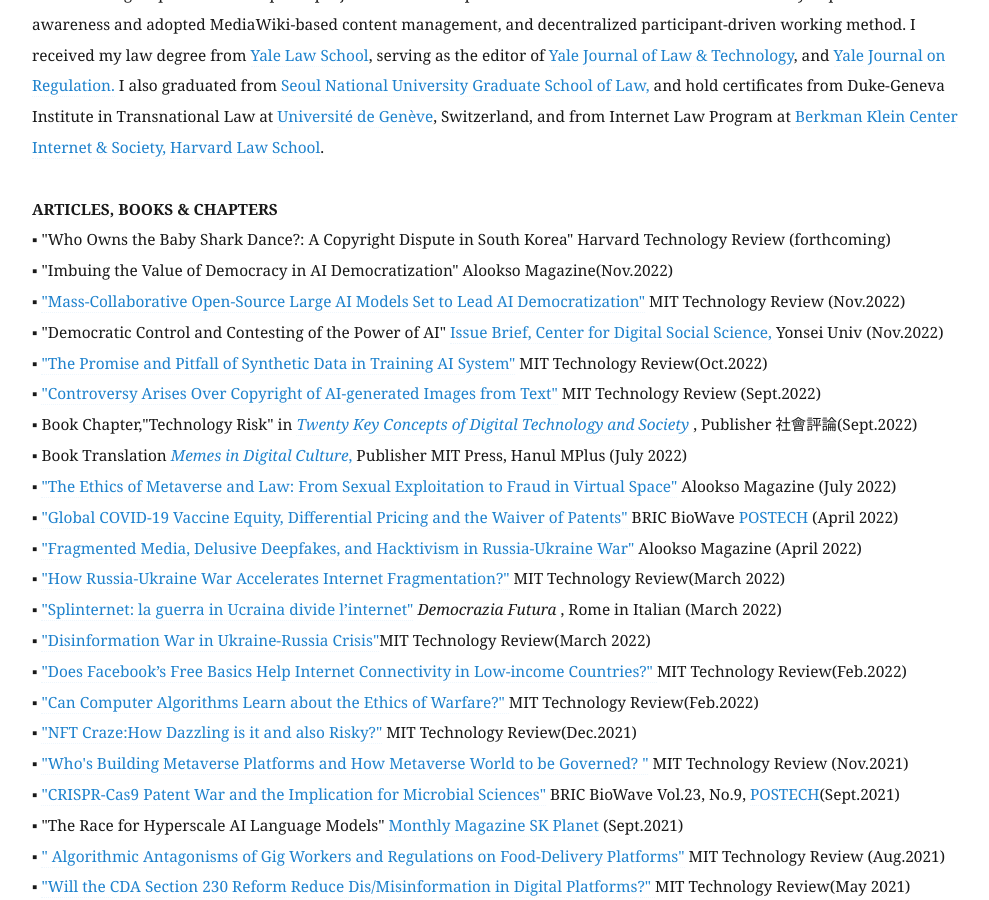
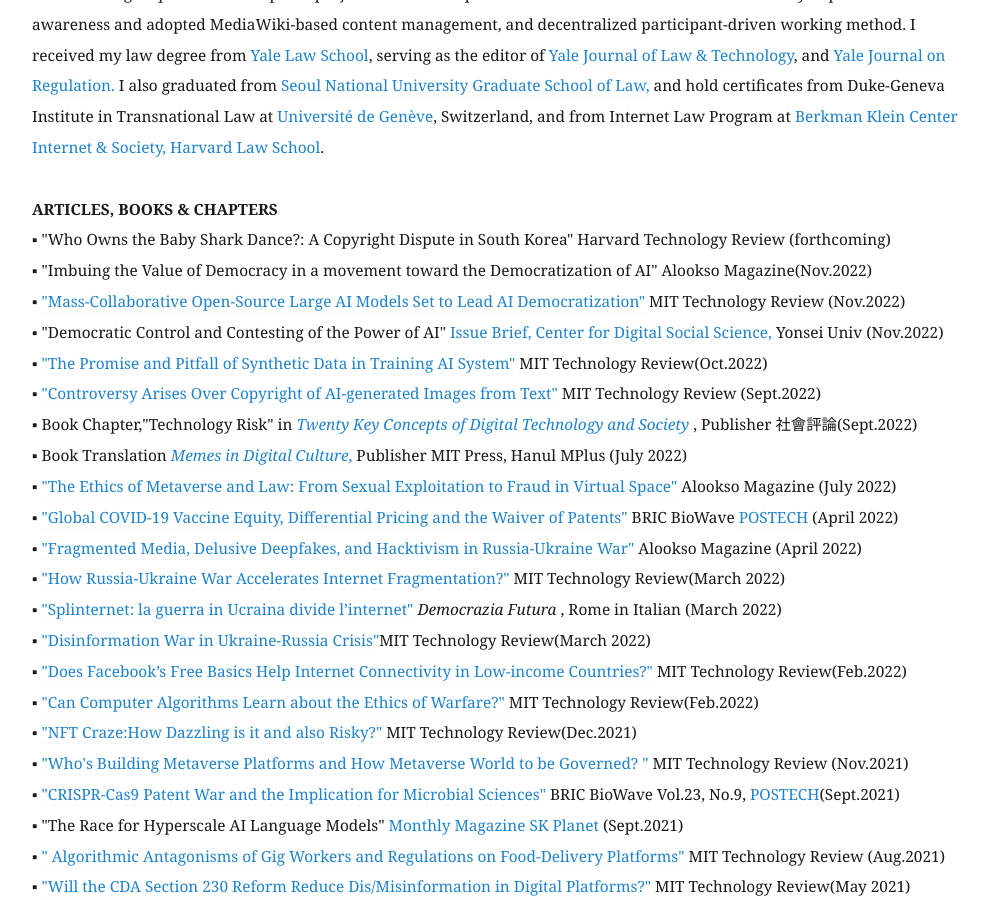
Before and after one commit to eunchangchoi/eunchangchoi.github.io, a Jekyll site: the page built from index.md, in a window 1280 px wide and 900 px high, scrolled down 1835 px. Shown: the whole window, without its empty margins (68-1057 px from the left). Built offline with Jekyll 4.4.1, drawn with Linux system fonts in a browser that asks for light colours.

Commit message:
Update index.md

```diff
--- a/index.md
+++ b/index.md
@@ -34,7 +34,7 @@
 <br>
  <strong> ARTICLES, BOOKS & CHAPTERS </strong> <br>
 ▪ "Who Owns the Baby Shark Dance?: A Copyright Dispute in South Korea" Harvard Technology Review (forthcoming) <br>
-▪ "Imbuing the Value of Democracy in AI Democratization" Alookso Magazine(Nov.2022) <br>
+▪ "Imbuing the Value of Democracy in a movement toward the Democratization of AI" Alookso Magazine(Nov.2022) <br>
 ▪ <a href="https://www.technologyreview.kr/ai-%eb%af%bc%ec%a3%bc%ed%99%94%eb%a5%bc-%ec%9d%b4%eb%81%84%eb%8a%94-%eb%8c%80%ea%b7%9c%eb%aa%a8-%ed%98%91%ec%97%85-ai-%eb%aa%a8%eb%8d%b8/"> "Mass-Collaborative Open-Source Large AI Models Set to Lead AI Democratization"</a> MIT Technology Review (Nov.2022) <br>
 ▪ "Democratic Control and Contesting of the Power of AI" <a href="http://cdss.yonsei.ac.kr/"> Issue Brief, Center for Digital Social Science,</a> Yonsei Univ (Nov.2022) <br>
 ▪ <a href="https://www.technologyreview.kr/%ed%95%a9%ec%84%b1-%eb%8d%b0%ec%9d%b4%ed%84%b0%ec%9d%98-%ec%8b%9c%eb%8c%80%ea%b0%80-%ec%98%a4%ea%b3%a0-%ec%9e%88%eb%8b%a4/"> "The Promise and Pitfall of Synthetic Data in Training AI System"</a> MIT Technology Review(Oct.2022)<br>
```
